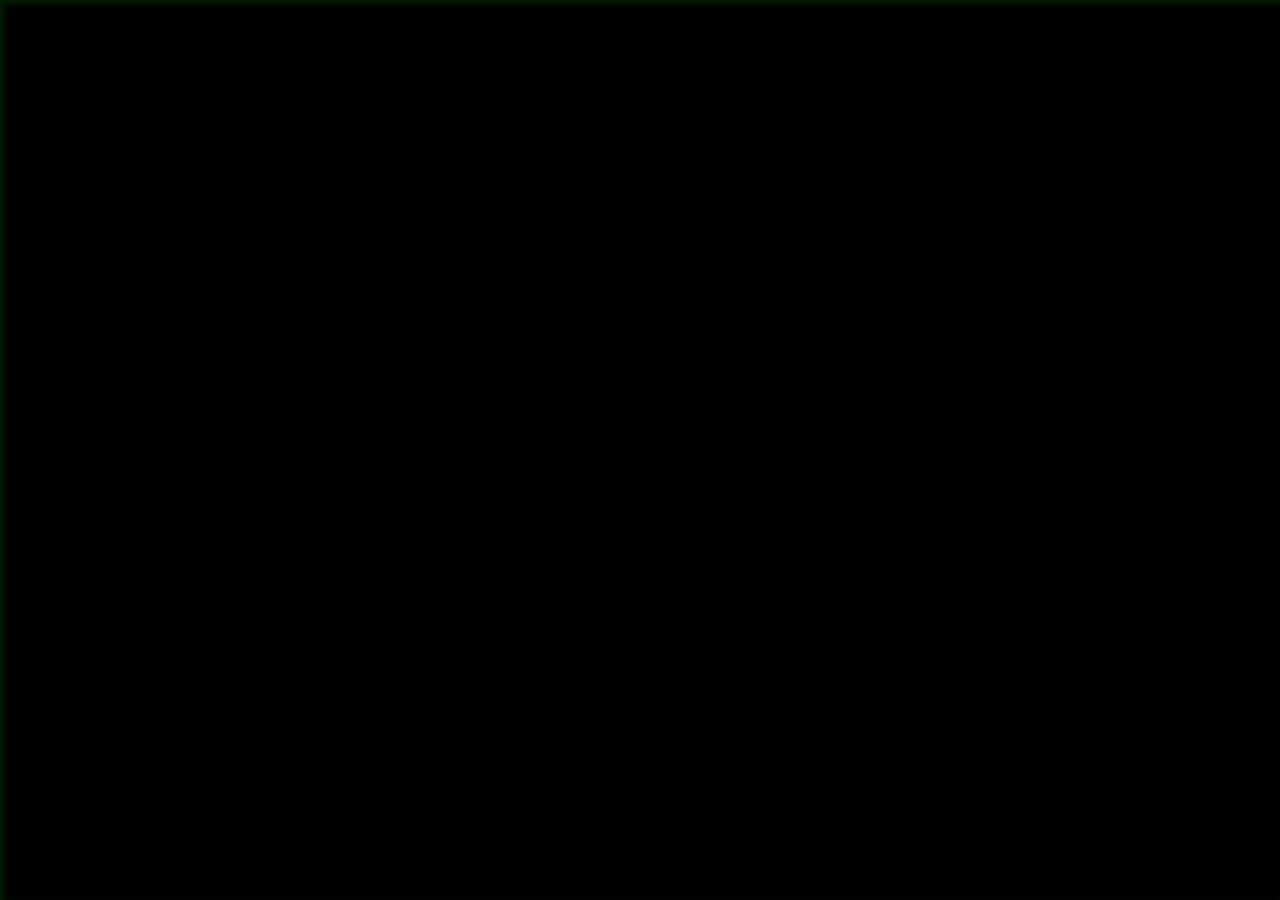
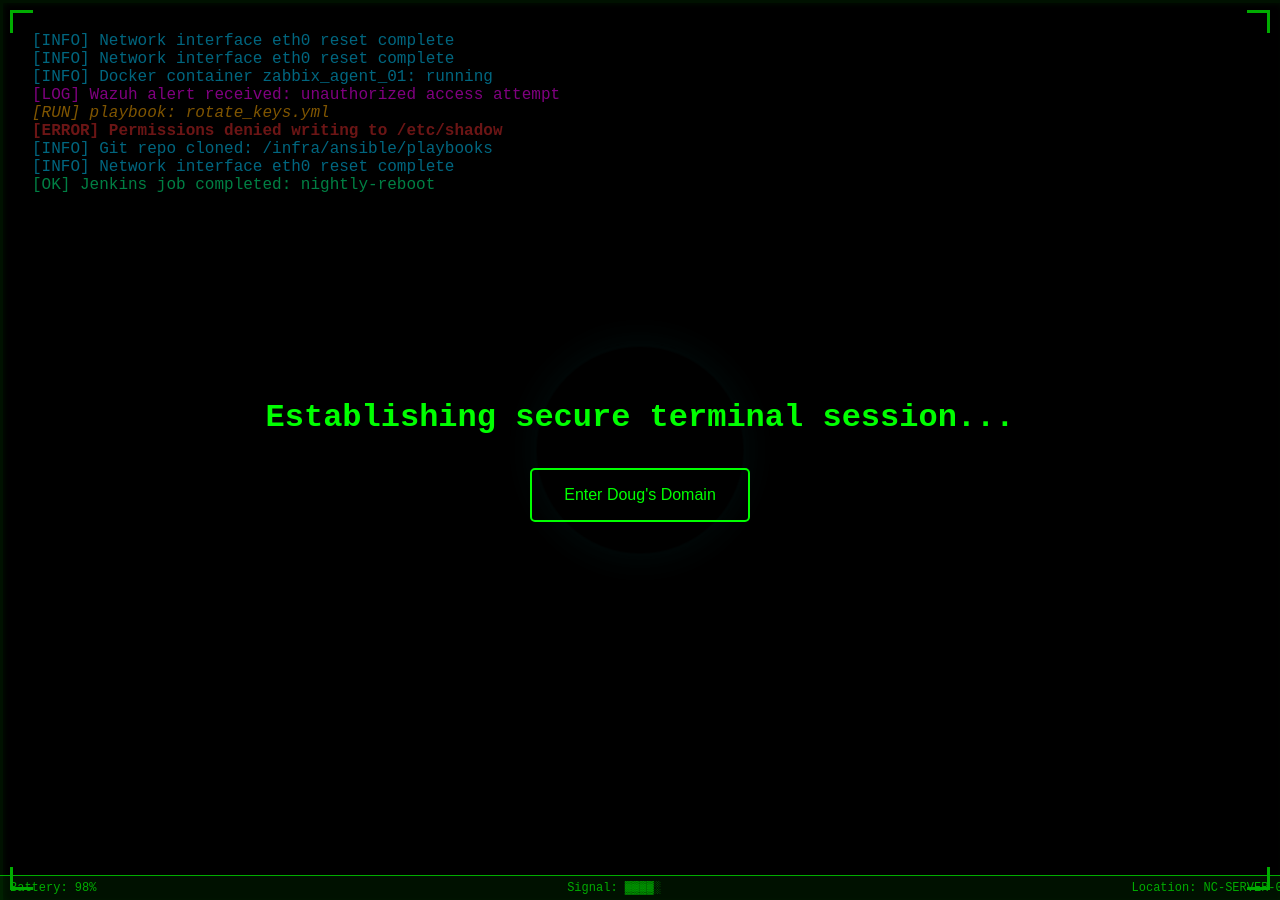
Before and after one commit to dougiedoug98/dougdevops.github.io, a Jekyll site: the page built from index.md, in a window 1280 px wide. Built offline with Jekyll 4.4.1, drawn with Linux system fonts in a browser that asks for light colours.

Commit message:
Update default.html

```diff
--- a/_layouts/default.html
+++ b/_layouts/default.html
@@ -95,6 +95,7 @@
       75% { opacity: 0.85; }
       90% { opacity: 0.3; }
     }
+
     body::before {
       content: '';
       position: fixed;
@@ -105,43 +106,17 @@
       z-index: 1;
       pointer-events: none;
       border: 3px solid #00ff00;
-  box-shadow:
-    inset 0 0 10px #00ff00,
-    0 0 15px #00ff00;
+      box-shadow: inset 0 0 10px #00ff00, 0 0 15px #00ff00;
       opacity: 0.1;
       animation: pipboyGlow 2s ease-in-out infinite alternate;
     }
 
     @keyframes pipboyGlow {
-  0% {
-    box-shadow: inset 0 0 6px #00ff00, 0 0 10px #00ff00;
-  }
-  100% {
-    box-shadow: inset 0 0 12px #00ff00, 0 0 25px #00ff00;
-  }
-}
-  100% {
-    box-shadow: inset 0 0 12px #00ff00, 0 0 25px #00ff00;
-  }
-}
-  100% {
-    box-shadow: inset 0 0 12px #00ff00, 0 0 25px #00ff00;
-  }
-}
-}
-  75% { opacity: 0.2; }
-  100% { opacity: 0.1; }
+      0% { box-shadow: inset 0 0 6px #00ff00, 0 0 10px #00ff00; }
+      100% { box-shadow: inset 0 0 12px #00ff00, 0 0 25px #00ff00; }
     }
 
-
-}
-  25% { opacity: 0.2; }
-  50% { opacity: 0.05; }
-  75% { opacity: 0.2; }
-  100% { opacity: 0.1; }
-}
-}
-/* Pip-Boy-style HUD corners */
+    /* HUD elements */
     .hud-corner {
       position: fixed;
       width: 20px;
@@ -149,32 +124,11 @@
       border: 3px solid #00ff00;
       z-index: 2;
     }
-.hud-top-left {
-  top: 10px;
-  left: 10px;
-  border-right: none;
-  border-bottom: none;
-}
-.hud-top-right {
-  top: 10px;
-  right: 10px;
-  border-left: none;
-  border-bottom: none;
-}
-.hud-bottom-left {
-  bottom: 10px;
-  left: 10px;
-  border-right: none;
-  border-top: none;
-}
-.hud-bottom-right {
-  bottom: 10px;
-  right: 10px;
-  border-left: none;
-  border-top: none;
-}
+    .hud-top-left { top: 10px; left: 10px; border-right: none; border-bottom: none; }
+    .hud-top-right { top: 10px; right: 10px; border-left: none; border-bottom: none; }
+    .hud-bottom-left { bottom: 10px; left: 10px; border-right: none; border-top: none; }
+    .hud-bottom-right { bottom: 10px; right: 10px; border-left: none; border-top: none; }
 
-/* Pip-Boy status bar */
     .status-bar {
       position: fixed;
       bottom: 0;
@@ -213,102 +166,7 @@
       50% { transform: translate(-50%, -50%) scale(1.05); opacity: 0.08; }
       100% { transform: translate(-50%, -50%) scale(1); opacity: 0.05; }
     }
-
-.hud-lines {
-  position: fixed;
-  top: 0;
-  left: 0;
-  width: 100vw;
-  height: 100vh;
-  z-index: 0;
-  pointer-events: none;
-  background: repeating-linear-gradient(to bottom, rgba(0, 255, 0, 0.02) 0px, rgba(0, 255, 0, 0.02) 1px, transparent 1px, transparent 4px);
-  opacity: 0.07;
-  animation: hudScan 3s linear infinite;
-}
-
-@keyframes hudScan {
-  0% { background-position-y: 0; }
-  100% { background-position-y: 100%; }
-}
-
-/* Tony Stark-style HUD grid + rings */
-.hud-overlay {
-  position: fixed;
-  top: 0;
-  left: 0;
-  width: 100vw;
-  height: 100vh;
-  z-index: 0;
-  pointer-events: none;
-}
-
-.hud-grid {
-  position: absolute;
-  width: 100%;
-  height: 100%;
-  background: linear-gradient(rgba(0, 255, 0, 0.03) 1px, transparent 1px),
-              linear-gradient(to right, rgba(0, 255, 0, 0.03) 1px, transparent 1px);
-  background-size: 40px 40px;
-  opacity: 0.08;
-}
-
-.hud-rings {
-  position: absolute;
-  top: 10%;
-  right: 5%;
-  width: 120px;
-  height: 120px;
-  border: 2px dashed #00ff00;
-  border-radius: 50%;
-  animation: rotateRing 6s linear infinite;
-  opacity: 0.15;
-}
-
-@keyframes rotateRing {
-  from { transform: rotate(0deg); }
-  to { transform: rotate(360deg); }
-}
-
-/* Dynamic corner elements */
-.corner-indicator {
-  position: fixed;
-  width: 12px;
-  height: 12px;
-  border-radius: 50%;
-  background: #00ff00;
-  box-shadow: 0 0 10px #00ff00;
-  animation: pulseCorner 2s infinite ease-in-out;
-  z-index: 3;
-}
-.corner-top-left {
-  top: 5px;
-  left: 5px;
-}
-.corner-top-right {
-  top: 5px;
-  right: 5px;
-}
-.corner-bottom-left {
-  bottom: 5px;
-  left: 5px;
-}
-.corner-bottom-right {
-  bottom: 5px;
-  right: 5px;
-}
-
-@keyframes pulseCorner {
-  0% { transform: scale(1); opacity: 0.7; }
-  50% { transform: scale(1.3); opacity: 1; }
-  100% { transform: scale(1); opacity: 0.7; }
-}
-  to { transform: rotate(360deg); }
-}
-  100% { background-position-y: 100%; }
-}
-
-
+  </style>
 </head>
 <body>
   <div id="terminal-stream"></div>
@@ -334,6 +192,19 @@
       <p>Explore my <a href="/projects">projects</a>, <a href="/resume">resume</a>, and learn more <a href="/about">about me</a>.</p>
     </div>
   </div>
+
+  <div class="hud-corner hud-top-left"></div>
+  <div class="hud-corner hud-top-right"></div>
+  <div class="hud-corner hud-bottom-left"></div>
+  <div class="hud-corner hud-bottom-right"></div>
+
+  <div class="status-bar">
+    <span>Battery: 98%</span>
+    <span>Signal: ▓▓▓▓░</span>
+    <span>Location: NC-SERVER-01</span>
+  </div>
+
+  <div class="arc-reactor"></div>
 
   <script>
     const terminalEl = document.getElementById("terminal-stream");
@@ -376,13 +247,6 @@
         div.classList.add("flicker");
         div.style.fontWeight = "bold";
       }
-        div.style.fontWeight = "bold";
-      }
-      else if (line.includes('[OK]')) div.style.color = "#00ff88";
-      else if (line.includes('[INFO]')) div.style.color = "#00ccff";
-      else if (line.includes('[RUN]')) div.style.color = "#ffaa00";
-      else if (line.includes('[LOG]')) div.style.color = "#ff00ff";
-      if (line.includes('[WARN]')) div.classList.add("flicker");
       div.style.opacity = 1;
       div.style.transition = "opacity 1s ease-out";
       terminalEl.appendChild(div);
@@ -418,57 +282,6 @@
     }
 
     window.onload = typeIntro;
-  // Add hover effects to corner indicators
-const corners = document.querySelectorAll('.corner-indicator');
-corners.forEach(corner => {
-  corner.addEventListener('mouseenter', () => {
-    corner.style.boxShadow = '0 0 20px #00ffff';
-    corner.style.transform = 'scale(1.5)';
-
-    // Create a funny log message
-    const prankMsg = document.createElement('div');
-    prankMsg.textContent = `[SYS] Intruder detected on quadrant (${corner.classList[1]})!`;
-    prankMsg.style.color = '#ff00ff';
-    prankMsg.style.opacity = 1;
-    prankMsg.style.transition = 'opacity 1s ease-out';
-    terminalEl.appendChild(prankMsg);
-    setTimeout(() => {
-      prankMsg.style.opacity = 0;
-      setTimeout(() => {
-        terminalEl.removeChild(prankMsg);
-      }, 1000);
-    }, 3000);
-  });
-
-  corner.addEventListener('mouseleave', () => {
-    corner.style.boxShadow = '0 0 10px #00ff00';
-    corner.style.transform = 'scale(1)';
-  });
-});
   </script>
-  <div class="hud-corner hud-top-left"></div>
-  <div class="hud-corner hud-top-right"></div>
-  <div class="hud-corner hud-bottom-left"></div>
-  <div class="hud-corner hud-bottom-right"></div>
-
-  <div class="status-bar">
-    <span>Battery: 98%</span>
-    <span>Signal: ▓▓▓▓░</span>
-    <span>Location: NC-SERVER-01</span>
-  </div>
-
-  <div class="arc-reactor"></div>
-  <div class="hud-lines"></div>
-
-  <div class="hud-overlay">
-    <div class="hud-grid"></div>
-    <div class="hud-rings"></div>
-  </div>
-
-  <div class="corner-indicator corner-top-left"></div>
-  <div class="corner-indicator corner-top-right"></div>
-  <div class="corner-indicator corner-bottom-left"></div>
-  <div class="corner-indicator corner-bottom-right"></div>
-
 </body>
 </html>
```
Also changed, not shown: other parts of _layouts/default.html (+0 -1 lines). Lines whose indentation alone changed are shown as unchanged.
